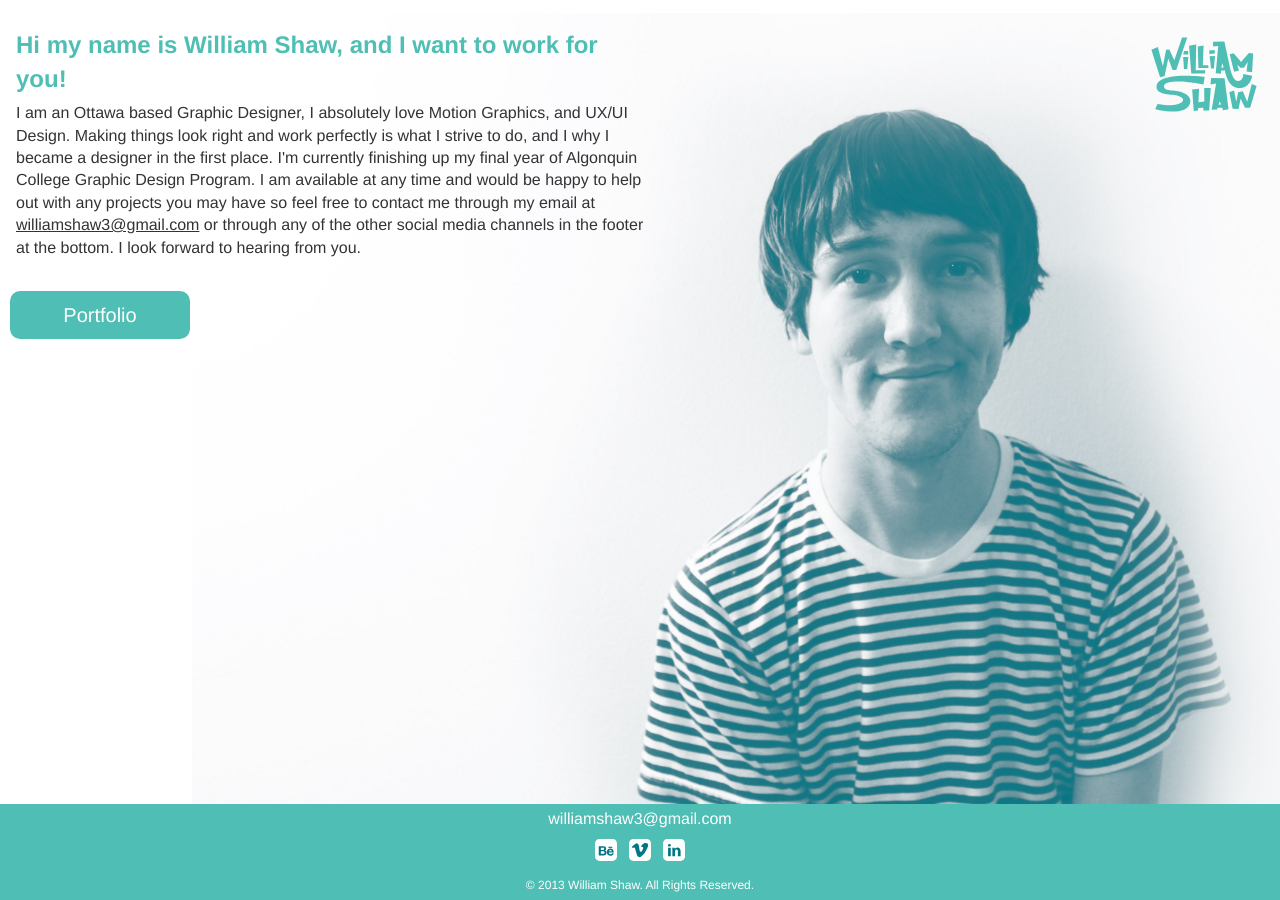
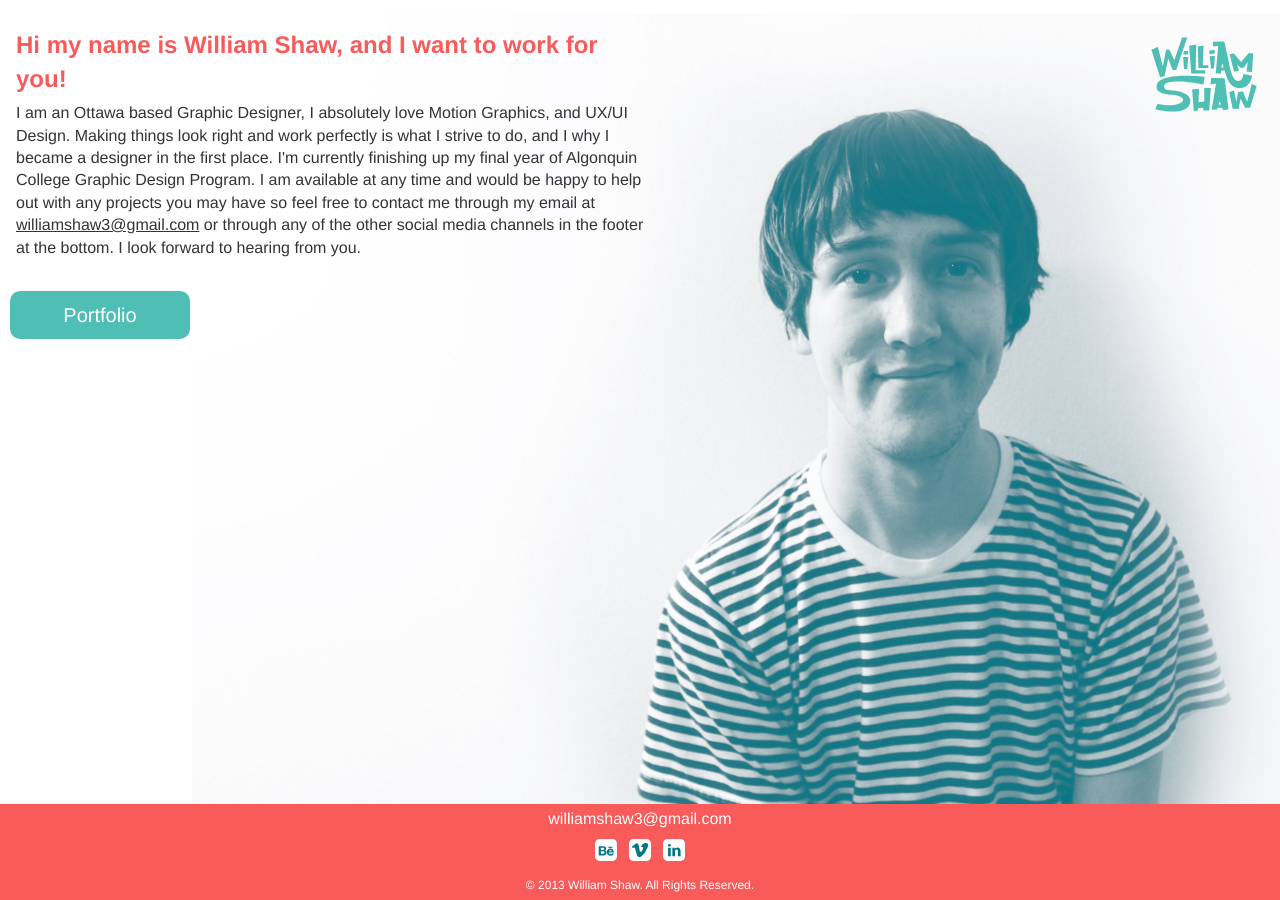
Before and after one commit to williamshaw/williamshaw.github.io, a Jekyll site: the page built from index.html, in a window 1280 px wide. Built offline with Jekyll 4.4.1, drawn with Linux system fonts in a browser that asks for light colours; Markdown is read by kramdown in place of the engine named in the settings.

Commit message:
updated site

```diff
--- a/css/general.css
+++ b/css/general.css
@@ -37,7 +37,7 @@ body {
 
 h1 {
 	margin: 0.5em 0 0.125em;
-	color: #4fbeb4;
+	color: #f95a5a;
 }
 
 .main-wrapper p {
@@ -93,7 +93,7 @@ figcaption {
 }
 
 footer {
-	background-color: #4fbeb4;
+	background-color: #f95a5a;
 	color: #fff;
 	position: fixed;
 	bottom: 0px;
```
Also changed, not shown: portfolio.html (line endings or trailing spaces).
